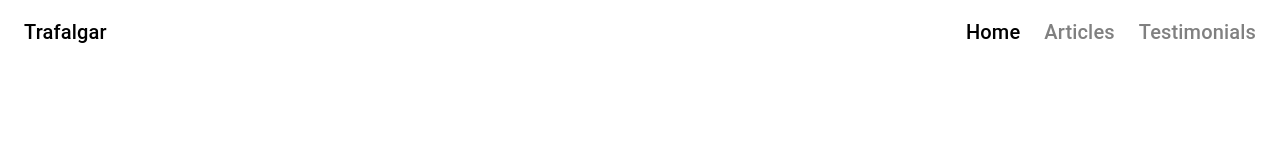
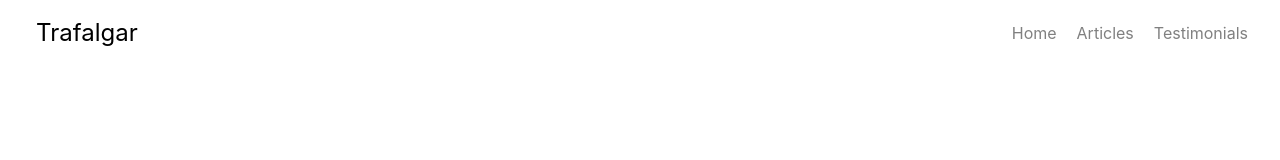
Before and after one commit to srpsatish/trafalgar, a Next.js app: page / in a window 1280 px wide. Shown: the top 160 px of the page. Built offline with nearby package versions, Linux system fonts and the light colour scheme.

Commit message:
tab changed

```diff
--- a/pages/bar.js
+++ b/pages/bar.js
@@ -1,202 +1,76 @@
 import React from 'react';
-import { fade, makeStyles } from '@material-ui/core/styles';
+import { makeStyles } from '@material-ui/core/styles';
 import AppBar from '@material-ui/core/AppBar';
 import Toolbar from '@material-ui/core/Toolbar';
+import Typography from '@material-ui/core/Typography';
+import Button from '@material-ui/core/Button';
 import IconButton from '@material-ui/core/IconButton';
-import Typography from '@material-ui/core/Typography';
-import InputBase from '@material-ui/core/InputBase';
-import Badge from '@material-ui/core/Badge';
-import MenuItem from '@material-ui/core/MenuItem';
-import Menu from '@material-ui/core/Menu';
 import MenuIcon from '@material-ui/icons/Menu';
-import SearchIcon from '@material-ui/icons/Search';
-import AccountCircle from '@material-ui/icons/AccountCircle';
-import MailIcon from '@material-ui/icons/Mail';
-import NotificationsIcon from '@material-ui/icons/Notifications';
-import MoreIcon from '@material-ui/icons/MoreVert';
-import Icon from '@material-ui/core/Icon';
-import Link from'next/link'
+import Link from 'next/link'
+import { Icon } from '@material-ui/core';
 
-const useStyles = makeStyles((theme) => ({
-  grow: {
+const useStyles = makeStyles({
+  root: {
+    flexGrow: 1,
+    fill:"white",
+    border: 0,
+    color: 'white',
+    height: 48,
+    padding: '0 30px',
+    boxShadow: '0 3px 5px 2px rgba(255, 105, 135, .3)',
+  },
+  title: {
     flexGrow: 1,
   },
-  menuButton: {
-    marginRight: theme.spacing(2),
-  },
-  title: {
-    [theme.breakpoints.up('sm')]: {
-      display: 'block',
-    },
-  },
-  search: {
-    position: 'relative',
-    borderRadius: theme.shape.borderRadius,
-    backgroundColor: fade(theme.palette.common.white, 0.15),
-    '&:hover': {
-      backgroundColor: fade(theme.palette.common.white, 0.25),
-    },
-    marginRight: theme.spacing(2),
-    marginLeft: 0,
-    width: '100%',
-    [theme.breakpoints.up('sm')]: {
-      marginLeft: theme.spacing(3),
-      width: 'auto',
-    },
-  },
-  searchIcon: {
-    padding: theme.spacing(0, 2),
-    height: '100%',
-    position: 'absolute',
-    pointerEvents: 'none',
-    display: 'flex',
-    alignItems: 'center',
-    justifyContent: 'center',
-  },
-  inputRoot: {
-    color: 'inherit',
-  },
-  inputInput: {
-    padding: theme.spacing(1, 1, 1, 0),
-    // vertical padding + font size from searchIcon
-    paddingLeft: `calc(1em + ${theme.spacing(4)}px)`,
-    transition: theme.transitions.create('width'),
-    width: '100%',
-    [theme.breakpoints.up('md')]: {
-      width: '20ch',
-    },
-  },
-  sectionDesktop: {
-    display: 'none',
-    [theme.breakpoints.up('md')]: {
-      display: 'flex',
+});
 
-    },
-  },
-  sectionMobile: {
-    display: 'flex',
-    [theme.breakpoints.up('md')]: {
-      display: 'none',
-    },
-  },
-}));
-
-export default function PrimarySearchAppBar() {
+export default function ButtonAppBar() {
   const classes = useStyles();
-  const [anchorEl, setAnchorEl] = React.useState(null);
-  const [mobileMoreAnchorEl, setMobileMoreAnchorEl] = React.useState(null);
-
-  const isMenuOpen = Boolean(anchorEl);
-  const isMobileMenuOpen = Boolean(mobileMoreAnchorEl);
-
-  const handleProfileMenuOpen = (event) => {
-    setAnchorEl(event.currentTarget);
-  };
-
-  const handleMobileMenuClose = () => {
-    setMobileMoreAnchorEl(null);
-  };
-
-  const handleMenuClose = () => {
-    setAnchorEl(null);
-    handleMobileMenuClose();
-  };
-
-  const handleMobileMenuOpen = (event) => {
-    setMobileMoreAnchorEl(event.currentTarget);
-  };
-
-  const menuId = 'primary-search-account-menu';
-  const renderMenu = (
-    <Menu
-      anchorEl={anchorEl}
-      anchorOrigin={{ vertical: 'top', horizontal: 'right' }}
-      id={menuId}
-      keepMounted
-      transformOrigin={{ vertical: 'top', horizontal: 'right' }}
-      open={isMenuOpen}
-      onClose={handleMenuClose}
-    >
-      <MenuItem onClick={handleMenuClose}>Profile</MenuItem>
-      <MenuItem onClick={handleMenuClose}>My account</MenuItem>
-    </Menu>
-  );
-
-  const mobileMenuId = 'primary-search-account-menu-mobile';
-  const renderMobileMenu = (
-    <Menu
-      anchorEl={mobileMoreAnchorEl}
-      anchorOrigin={{ vertical: 'top', horizontal: 'right' }}
-      id={mobileMenuId}
-      keepMounted
-      transformOrigin={{ vertical: 'top', horizontal: 'right' }}
-      open={isMobileMenuOpen}
-      onClose={handleMobileMenuClose}
-    >
-      <MenuItem>
-        <IconButton aria-label="show 4 new mails" color="inherit">
-          <Typography variant="h5">Home</Typography>
-        </IconButton>
-      </MenuItem>
-      <MenuItem>
-        <IconButton aria-label="show 11 new notifications" color="inherit">
-          <Typography variant="h5">Articles</Typography>
-        </IconButton>
-      </MenuItem>
-      <MenuItem onClick={handleProfileMenuOpen}>
-        <IconButton
-          aria-label="account of current user"
-          aria-controls="primary-search-account-menu"
-          aria-haspopup="true"
-          color="inherit"
-        >
-          <Typography variant="h5">Testimonials</Typography>
-        </IconButton>
-      </MenuItem>
-    </Menu>
-  );
 
   return (
-    <div className={classes.grow}>
-      <AppBar style={{backgroundColor:"white",boxShadow:"none"}} position="static">
+    <div className={{root:classes.root}}>
+      <AppBar style={{ background: 'white', boxShadow:"none" }} position="static">
         <Toolbar>
-          <Typography className={classes.title} variant="h6" style={{color:"black"}} noWrap>
-            Trafalgar
-          </Typography>
-          <div className={classes.grow} />
-          <div className={classes.sectionDesktop}>
-            <IconButton className="active" aria-label="show 4 new mails" color="inherit">
-            <Link href="/" ><Typography variant="h6"style={{color:"black"}}>Home</Typography></Link>
-            </IconButton>
-            <IconButton aria-label="show 17 new notifications" color="inherit">
-            <Typography variant="h6" style={{color:"grey"}}>Articles</Typography>
-            </IconButton>
-            <IconButton
-              edge="end"
-              aria-label="account of current user"
-              aria-controls={menuId}
-              aria-haspopup="true"
-              onClick={handleProfileMenuOpen}
-              color="inherit"
-            >
-              <Typography variant="h6" style={{color:"grey"}}>Testimonials</Typography>
-            </IconButton>
-          </div>
-          <div className={classes.sectionMobile}>
-            <IconButton
-              aria-label="show more"
-              aria-controls={mobileMenuId}
-              aria-haspopup="true"
-              onClick={handleMobileMenuOpen}
-              color="inherit"
-            >
-              <MoreIcon />
-            </IconButton>
-          </div>
+
+          <IconButton edge="start" className={classes.menuButton} color="inherit" aria-label="menu">
+          </IconButton>
+          <div id="txt" style={{color:"black"}}>Trafalgar</div>
+          <div id="right" style={{color:"grey"}}><span id="active">Home</span><span style={{marginLeft:"20px"}}>Articles</span><span style={{marginLeft:"20px",marginRight:"30px"}}>Testimonials</span></div>
         </Toolbar>
       </AppBar>
-      {renderMobileMenu}
-      {renderMenu}
+      <style jsx>{`
+      #right {
+     margin-top: 1px;
+     margin-right: 2px;
+     position:absolute;
+     top:1;
+     right:0;
+ }
+      #github{
+        margin-left:12rem;
+        font-size:2rem;
+      }
+      #txt{
+font-size:2rem;
+      }
+      @media screen and (min-width:900px)
+      {
+        #txt{
+          font-size:1.5rem;
+        }
+          #github{
+            margin-left:57rem;
+        font-size:1.5rem;
+          }
+      }
+      #i{
+          width:75.5px;
+          height:75.5px;
+      }
+      #app,Toolbar{
+          background-color:white;
+      }
+      `}</style>
     </div>
   );
 }
--- a/pages/box2.js
+++ b/pages/box2.js
@@ -25,7 +25,7 @@ export default function MediaCard2() {
       <CardActionArea>
         <CardMedia
           className={classes.media}
-          image="https://t3.ftcdn.net/jpg/02/24/89/22/240_F_224892228_7EYEX7kYbnv7QpqNTINj06jApk8Ogt3e.jpg"
+          image="https://t3.ftcdn.net/jpg/02/94/39/70/240_F_294397013_kEXgTfHlvnBhBRKl9ZWLaHl5z1dBmbUN.jpg"
           title="Contemplative Reptile"
         />
         <CardContent>
--- a/pages/index.js
+++ b/pages/index.js
@@ -6,6 +6,7 @@ import { Button } from '@material-ui/core';
 import MediaCard from './box';
 import MediaCard1 from './box1';
 import MediaCard2 from './box2'
+import ButtonAppBar from './bar'
 export default function Home() {
   return (<>
 
@@ -14,8 +15,7 @@ export default function Home() {
         <meta name="viewport" content="width=device-width, initial-scale=0.7"></meta>
         <title>Trafalgar</title>
         <link rel="icon" href="/favicon.ico" />
-      </Head><header>
-      <PrimarySearchAppBar/></header>
+      </Head><ButtonAppBar/>
       <main>
         <br></br>
       <Grid container spacing={4}>
```
